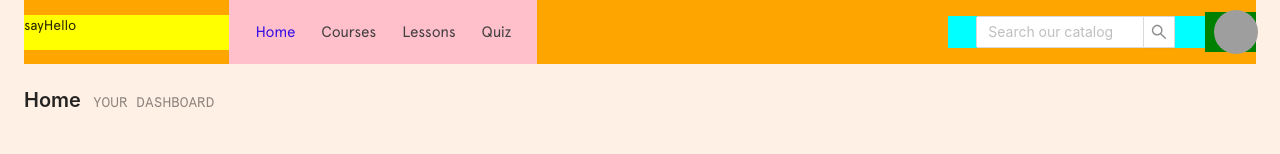
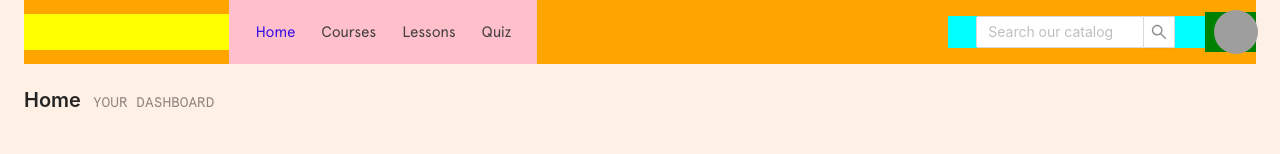
Before and after one commit to antoineGH/sayhello, a React (Create React App) app: page /auth/home in a window 1280 px wide. Shown: the top 154 px of the page. Built offline with nearby package versions, Linux system fonts and the light colour scheme; grey boxes are pictures that could not be loaded.

Commit message:
import logo as svg correct camelcase properties

```diff
--- a/src/components/topMenu/TopMenu.tsx
+++ b/src/components/topMenu/TopMenu.tsx
@@ -2,9 +2,10 @@ import { useState } from 'react'
 import { useNavigate } from 'react-router'
 import SearchBar from './Search'
 import MenuItem from './MenuItem'
+import ModalSwitchProfile from 'components/modals/modalSwitchProfile/ModalSwitchProfile'
+import { ReactComponent as ReactLogo } from './logo_sayHello.svg'
 import { Avatar, Button, Col, Dropdown, Menu, Row, Image } from 'antd'
 import { UserOutlined } from '@ant-design/icons'
-import ModalSwitchProfile from 'components/modals/modalSwitchProfile/ModalSwitchProfile'
 
 const TopMenu = () => {
 	const navigate = useNavigate()
@@ -91,12 +92,7 @@ const TopMenu = () => {
 					md={4}
 					onClick={() => navigate('/auth/home')}
 					className='col_logo'>
-					{/* <Image
-						preview={false}
-						src='https://templars.guru/app/github/react_sayHello/logo-sayHello.png'
-						style={{ width: '84%' }}
-					/> */}
-					<p>sayHello</p>
+					<ReactLogo />
 				</Col>
 				<Col md={10} lg={8} xl={6} style={{ background: 'pink' }}>
 					<MenuItem />
--- a/src/components/topMenu/style.css
+++ b/src/components/topMenu/style.css
@@ -51,3 +51,11 @@
 	margin: 0rem 1.5rem;
 	background-color: orange;
 }
+
+.col_logo svg {
+	width: 50%;
+	height: 50%;
+	display: flex;
+	min-width: 100px;
+	min-height: 35px;
+}
--- /dev/null
+++ b/src/custom.d.ts
@@ -0,0 +1,6 @@
+declare module '*.svg' {
+	import React = require('react')
+	export const ReactComponent: React.FC<React.SVGProps<SVGSVGElement>>
+	const src: string
+	export default src
+}
--- a/tsconfig.json
+++ b/tsconfig.json
@@ -17,5 +17,5 @@
 		"noEmit": true,
 		"jsx": "react-jsx"
 	},
-	"include": ["src"]
+	"include": ["src", "src/custom.d.ts"]
 }
```
Also changed, not shown: src/components/topMenu/logo_sayHello.svg (added).
